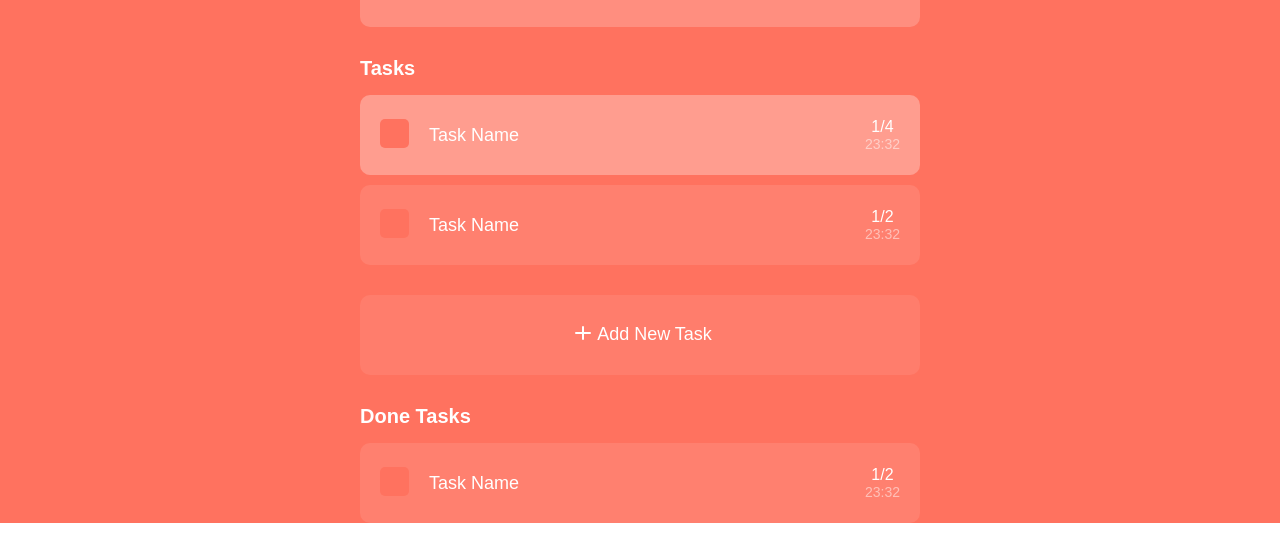
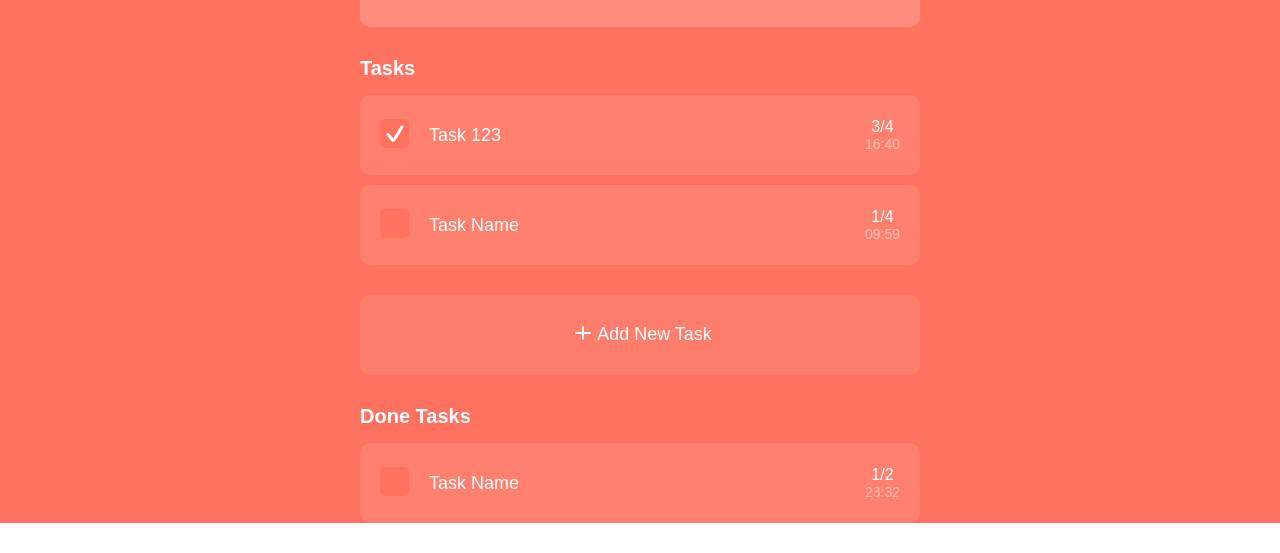
Before and after one commit to devkirkir/javascript-pomodoro, a website with bundled scripts: page index.html in a window 1280 px wide. Shown: the part 335-888 px from the top of the page. Built offline with nearby package versions, Linux system fonts and the light colour scheme.

Commit message:
separation of functions task.mjs

```diff
--- /dev/null
+++ b/assets/js/data.json
@@ -0,0 +1,19 @@
+[
+  {
+    "isDone": true,
+    "isActive": false,
+    "taskTitle": "Task 123",
+    "pomodorosNeed": 4,
+    "currentPomodoros": 3,
+    "time": 1000
+  },
+
+  {
+    "isDone": false,
+    "isActive": true,
+    "taskTitle": "Task Name",
+    "pomodorosNeed": 4,
+    "currentPomodoros": 1,
+    "time": 599
+  }
+]
--- a/assets/js/modules/tasks.mjs
+++ b/assets/js/modules/tasks.mjs
@@ -5,90 +5,42 @@ const tasks = () => {
     formAddBtn = document.querySelector(".add-btn"),
     formCancelBtn = document.querySelector(".cancel-btn");
 
-  let activeTasks = [
-    {
-      isDone: false,
-      isActive: true,
-      taskTitle: "Task Name",
-      pomodorosNeed: 4,
-      currentPomodoros: 1,
-      time: 600,
-    },
-  ];
+  function init() {
+    getData();
+  }
 
-  let taskObj = [
-    {
-      tagName: "div",
-      props: {
-        class: "tasks-list__elem tasks-list__elem_active task",
-      },
-    },
-    {
-      tagName: "div",
-      props: {
-        class: "checkbox-container",
-      },
-    },
-    {
-      tagName: "input",
-      props: {
-        class: "checkbox",
-        type: "checkbox",
-        name: "task-done",
-      },
-    },
-    {
-      tagName: "label",
-      props: {
-        for: "task-done",
-      },
-    },
-    {
-      tagName: "p",
-      props: {
-        class: "task-title",
-        text: null,
-      },
-    },
-    {
-      tagName: "div",
-      props: {
-        class: "task-stat",
-      },
-    },
-    {
-      tagName: "span",
-      props: {
-        class: "task-stat__quanity",
-        text: "/",
-      },
-    },
-    {
-      tagName: "span",
-      props: {
-        class: "current",
-        text: null,
-      },
-    },
-    {
-      tagName: "span",
-      props: {
-        class: "need",
-        text: null,
-      },
-    },
-    {
-      tagName: "span",
-      props: {
-        class: '"task-stat__time',
-        text: null,
-      },
-    },
-  ];
+  function getData() {
+    let promise = fetch("assets/js/data.json").then((res) =>
+      res.json().then((data) =>
+        data.forEach((item) => {
+          createTasks(item);
+        })
+      )
+    );
+  }
 
-  function createTaks(obj) {
-    if (obj.taskTitle.length <= 0 || obj.pomodoros <= 0) {
-      alert("Хуйню написал урод");
+  function isChekboxCheked(checkbox, isCheked) {
+    if (isCheked) {
+      checkbox.checked = true;
+    }
+  }
+
+  function displayTime(time, minContainer, secContainer) {
+    let min = Math.floor(time / 60),
+      sec = time % 60;
+
+    String(min).length == 1
+      ? (minContainer.textContent = "0" + min)
+      : (minContainer.textContent = min);
+
+    String(sec).length == 1
+      ? (secContainer.textContent = "0" + sec)
+      : (secContainer.textContent = sec);
+  }
+
+  function createTasks(obj) {
+    if (obj.taskTitle.length <= 0 || obj.pomodorosNeed <= 0) {
+      alert("Less then 1 characters length");
       return;
     }
 
@@ -102,7 +54,10 @@ const tasks = () => {
       taskStatQuanityCurrent = document.createElement("span"),
       taskStatQuanityDivider = document.createElement("span"),
       taskStatQuanityNeed = document.createElement("span"),
-      taskStatTime = document.createElement("span");
+      taskStatTimeContainer = document.createElement("span"),
+      taskStatTimeSec = document.createElement("span"),
+      taskStatTimeMin = document.createElement("span"),
+      taskStatTimeDivider = document.createElement("span");
 
     container.setAttribute("class", "tasks-list__elem task");
     checkboxContainer.setAttribute("class", "checkbox-container");
@@ -115,13 +70,20 @@ const tasks = () => {
     taskStatQuanity.setAttribute("class", "task-stat__quanity");
     taskStatQuanityCurrent.setAttribute("class", "current");
     taskStatQuanityNeed.setAttribute("class", "need");
-    taskStatTime.setAttribute("class", "task-stat__time");
+    taskStatTimeContainer.setAttribute("class", "task-stat__time");
+    taskStatTimeMin.setAttribute("class", "task-stat__min");
+    taskStatTimeDivider.setAttribute("class", "task-stat__divider");
+    taskStatTimeSec.setAttribute("class", "task-stat__sec");
 
     taskName.textContent = obj.taskTitle;
-    taskStatQuanityCurrent.textContent = "0";
+    taskStatQuanityCurrent.textContent = obj.currentPomodoros;
     taskStatQuanityDivider.textContent = "/";
-    taskStatQuanityNeed.textContent = obj.pomodoros;
-    taskStatTime.textContent = "00:00";
+    taskStatTimeDivider.textContent = ":";
+    taskStatQuanityNeed.textContent = obj.pomodorosNeed;
+
+    isChekboxCheked(checkboxInput, obj.isDone);
+
+    displayTime(obj.time, taskStatTimeMin, taskStatTimeSec);
 
     tasksContainer.append(container);
     container.append(checkboxContainer);
@@ -133,9 +95,14 @@ const tasks = () => {
     taskStatQuanity.append(taskStatQuanityCurrent);
     taskStatQuanity.append(taskStatQuanityDivider);
     taskStatQuanity.append(taskStatQuanityNeed);
-    taskStatContainer.append(taskStatTime);
+    taskStatContainer.append(taskStatTimeContainer);
+    taskStatTimeContainer.append(taskStatTimeMin);
+    taskStatTimeContainer.append(taskStatTimeDivider);
+    taskStatTimeContainer.append(taskStatTimeSec);
 
     openForm(false);
+    document.querySelector(".create-task-form__input").value = "";
+    document.querySelector(".create-task-form__number").value = "1";
   }
 
   function openForm(bool) {
@@ -158,12 +125,18 @@ const tasks = () => {
 
   formAddBtn.addEventListener("click", () => {
     let newTaskObj = {
+      isDone: false,
+      isActive: false,
       taskTitle: document.querySelector("input[name=create-task-title]").value,
-      pomodoros: document.querySelector("input[name=create-task-number]").value,
+      currentPomodoros: 0,
+      pomodorosNeed: document.querySelector("input[name=create-task-number]")
+        .value,
+      time: 0,
     };
+    createTasks(newTaskObj);
+  });
 
-    createTaks(newTaskObj);
-  });
+  init();
 };
 
 export default tasks;
--- a/index.html
+++ b/index.html
@@ -49,7 +49,7 @@
           <h3 class="tasks__title">Tasks</h3>
 
           <div class="tasks-list">
-            <div class="tasks-list__elem tasks-list__elem_active task">
+            <!-- <div class="tasks-list__elem tasks-list__elem_active task">
               <div class="checkbox-container">
                 <input class="checkbox" type="checkbox" name="task-done" />
                 <label for="task-done"></label>
@@ -78,7 +78,7 @@
                 <span class="task-stat__quanity">1/2</span>
                 <span class="task-stat__time">23:32</span>
               </div>
-            </div>
+            </div> -->
           </div>
         </section>
 
```
